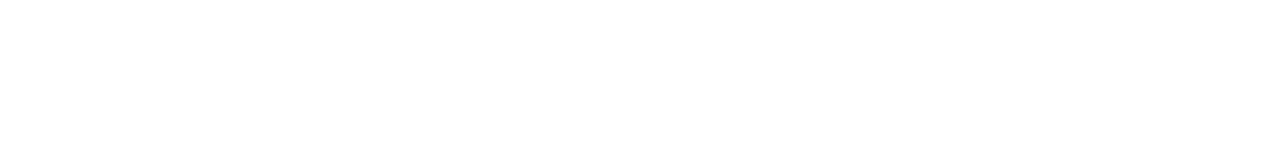
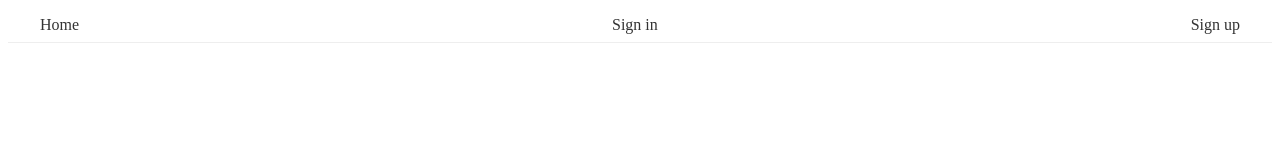
Before and after one commit to Samsonroyal/Mest_test, a plain HTML site: page index.html in a window 1280 px wide. Drawn offline with Linux system fonts and the light colour scheme.

Commit message:
added navbar to index file

```diff
--- a/index.html
+++ b/index.html
@@ -4,8 +4,15 @@
     <meta charset="UTF-8">
     <meta name="viewport" content="width=device-width, initial-scale=1.0">
     <title>Hello Dear</title>
+    <link rel="stylesheet" href="index.css">
 </head>
 <body>
 
+<nav>
+  <a href="/">Home</a>
+  <a href="/signin">Sign in</a>
+  <a href="/signup">Sign up</a>
+</nav>
+
 </body>
 </html>
```
